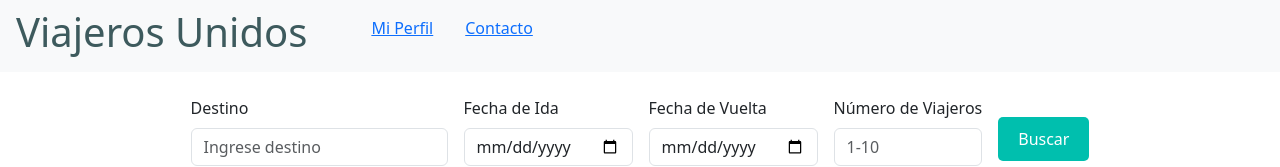
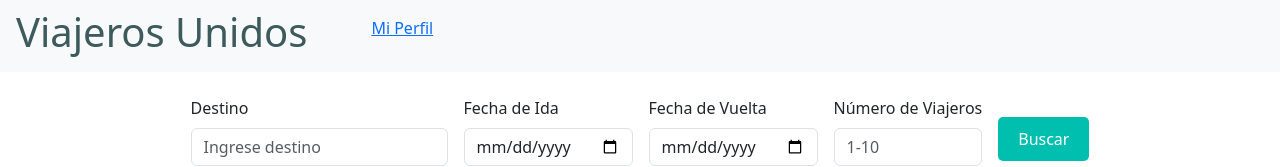
Before and after one commit to JavierSP1997/appFrontViajes, an Angular app: page / in a window 1280 px wide. Shown: the top 167 px of the page. Built offline with nearby package versions, Linux system fonts and the light colour scheme.

Commit message:
probando el css de la home con las variables

```diff
--- a/src/app/pages/home/home.component.css
+++ b/src/app/pages/home/home.component.css
@@ -44,3 +44,10 @@
   button.btn-secondary:hover {
     background-color: var(--color-enlace-hover);
   }
+
+  footer {
+    background-color: var(--color-fondo-pie-pagina);
+    color: var(--color-boton-texto);
+    padding: 20px;
+    text-align: center;
+  }
--- a/src/app/pages/home/home.component.html
+++ b/src/app/pages/home/home.component.html
@@ -3,9 +3,6 @@
     <ul class="d-flex">
         <li class="list-unstyled mx-3">
             <a routerLink="/perfil-usuario">Mi Perfil</a>
-        </li>
-        <li class="list-unstyled mx-3">
-            <a routerLink="/contacto">Contacto</a>
         </li>
     </ul>
 </nav>
--- a/src/app/pages/home/home.component.ts
+++ b/src/app/pages/home/home.component.ts
@@ -8,5 +8,4 @@ import { RouterLink } from '@angular/router';
   styleUrl: './home.component.css'
 })
 export class HomeComponent {
-
 }
```
